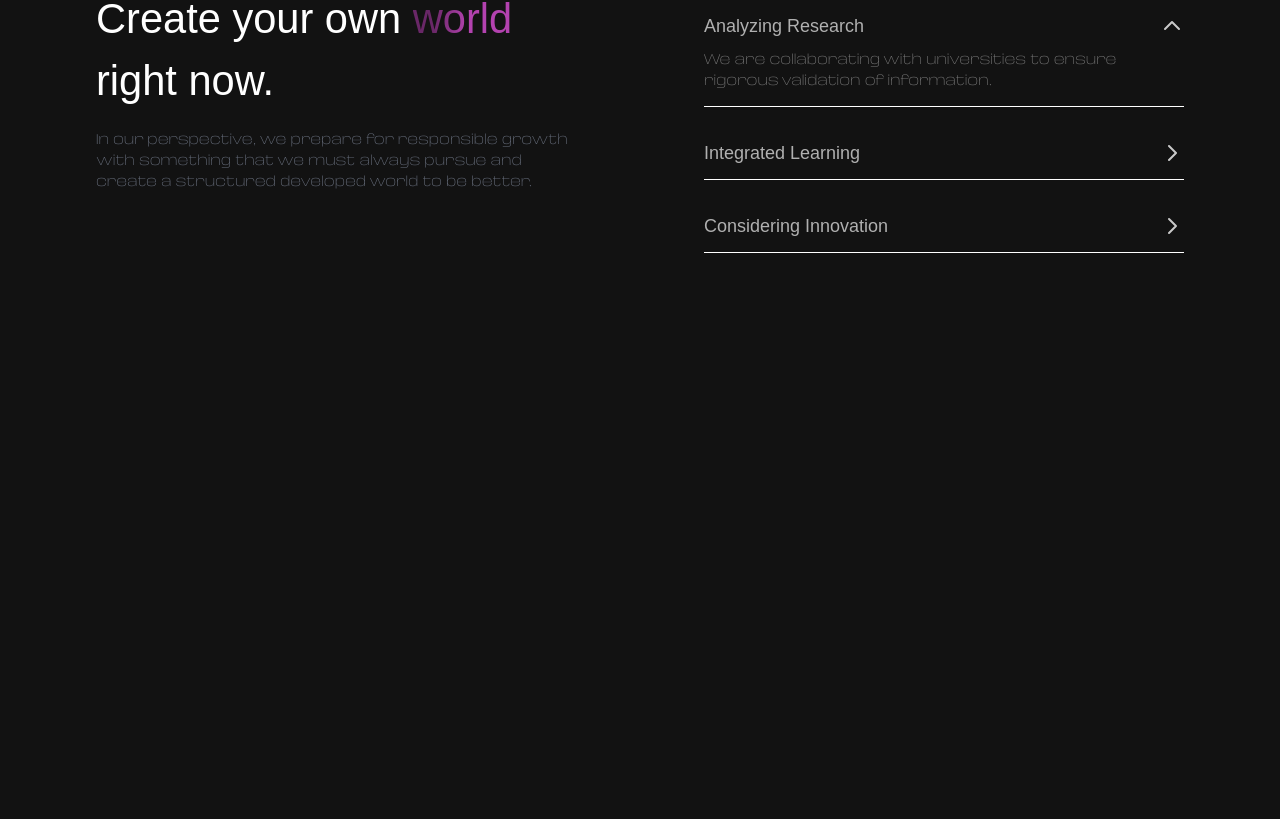
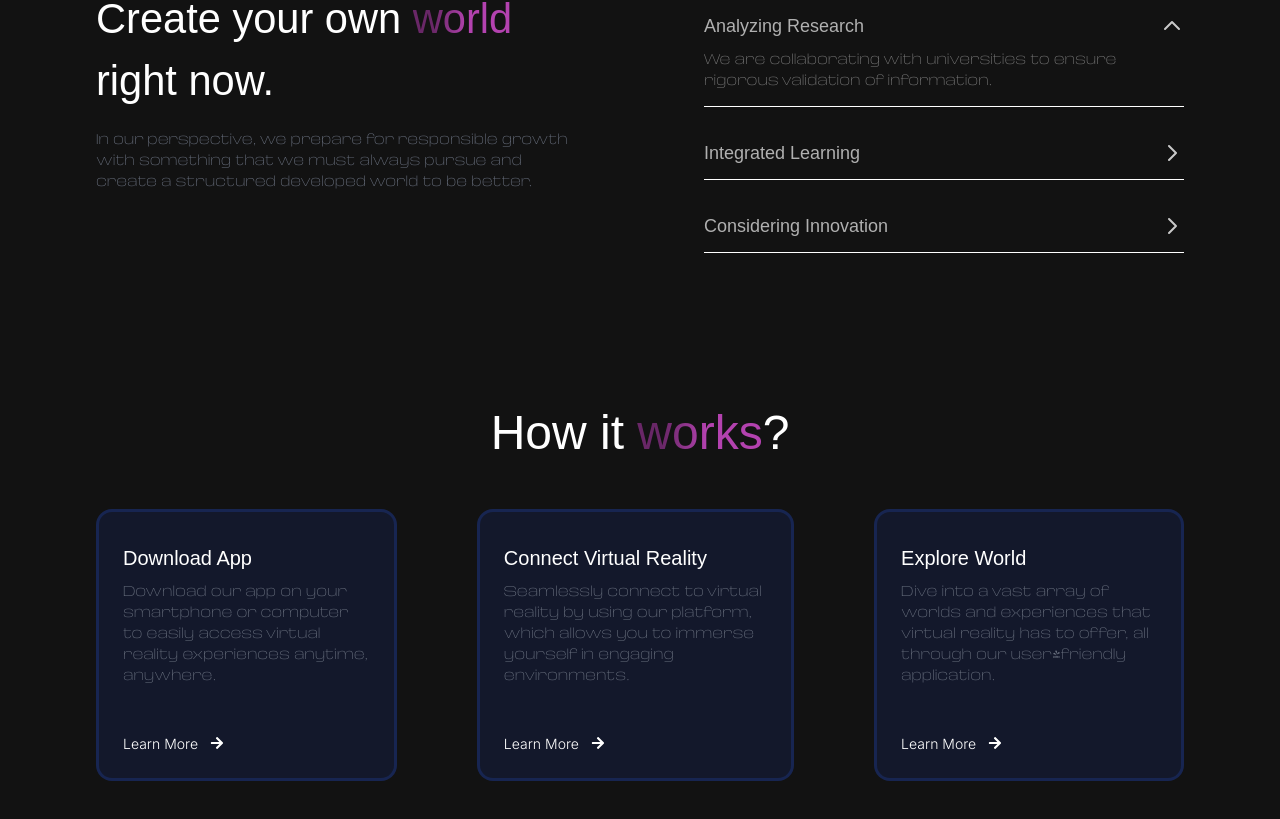
Before and after one commit to whysosaket/Metaverse-Landing-Page, a React (Vite) app: page / in a window 1280 px wide. Shown: the part 1629-2448 px from the top of the page. Before the commit the page ends 2050 px from the top, so only its background shows below. Built offline with nearby package versions, Linux system fonts and the light colour scheme; a web font is replaced by a local one.

Commit message:
Added Works

```diff
--- a/src/App.tsx
+++ b/src/App.tsx
@@ -3,6 +3,7 @@ import Hero from "./components/Hero"
 import Info from "./components/Info"
 import Navbar from "./components/Navbar"
 import Stats from "./components/Stats"
+import Works from "./components/works/Works"
 
 
 function App() {
@@ -15,6 +16,7 @@ function App() {
       <Stats />
       <Info />
       <FaqComponent />
+      <Works />
     </div>
   )
 }
--- /dev/null
+++ b/src/components/works/WorkItem.tsx
@@ -0,0 +1,16 @@
+import { FaArrowRight } from "react-icons/fa";
+
+const WorkItem = (props: {title: string, text: string}) => {
+  return (
+    <div className="border-[3px] border-blue-900/40 bg-blue-950/40 rounded-2xl p-6">
+        <h1 className="text-xl my-2">{props.title}</h1>
+        <h2 className="text-gray-500 font-universolight my-2">{props.text}</h2>
+        <button className="font-inter font-light mt-12 flex align-middle">
+            <span className="my-auto">Learn More</span>
+            <FaArrowRight className="my-auto mx-3" />
+        </button>
+    </div>
+  )
+}
+
+export default WorkItem
--- /dev/null
+++ b/src/components/works/Works.tsx
@@ -0,0 +1,25 @@
+import GradientText from "../shared/GradientText"
+import WorkItem from "./WorkItem"
+
+const WorksData = [
+    { title: "Download App", text: "Download our app on your smartphone or computer to easily access virtual reality experiences anytime, anywhere." },
+    { title: "Connect Virtual Reality", text: "Seamlessly connect to virtual reality by using our platform, which allows you to immerse yourself in engaging environments." },
+    { title: "Explore World", text: "Dive into a vast array of worlds and experiences that virtual reality has to offer, all through our user-friendly application." },
+];
+
+const Works = () => {
+  return (
+    <div>
+        <h1 className="text-[3rem] text-center">
+        How it <GradientText text="works"/>?
+        </h1>
+        <div className="flex gap-20 my-10">
+            <WorkItem title={WorksData[0].title} text={WorksData[0].text} />
+            <WorkItem title={WorksData[1].title} text={WorksData[1].text} />
+            <WorkItem title={WorksData[2].title} text={WorksData[2].text} />
+        </div>
+    </div>
+  )
+}
+
+export default Works
```
